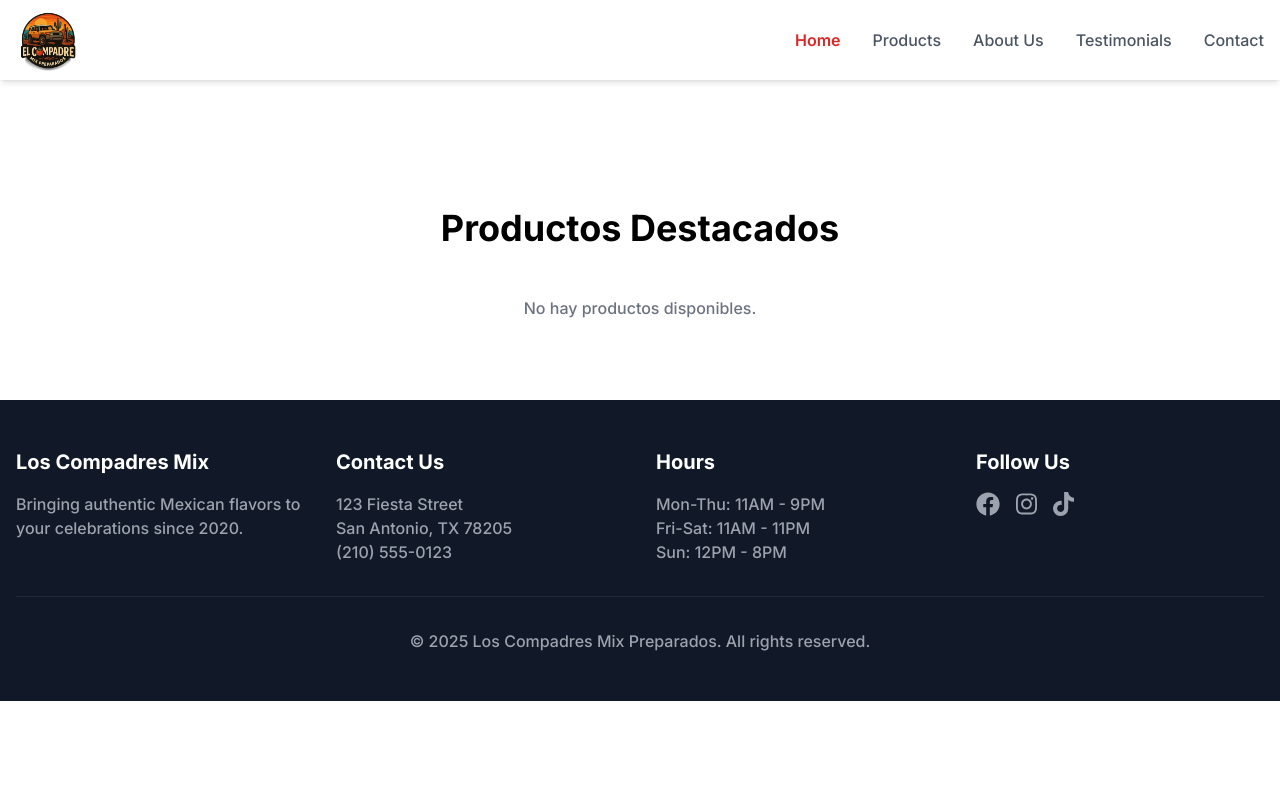
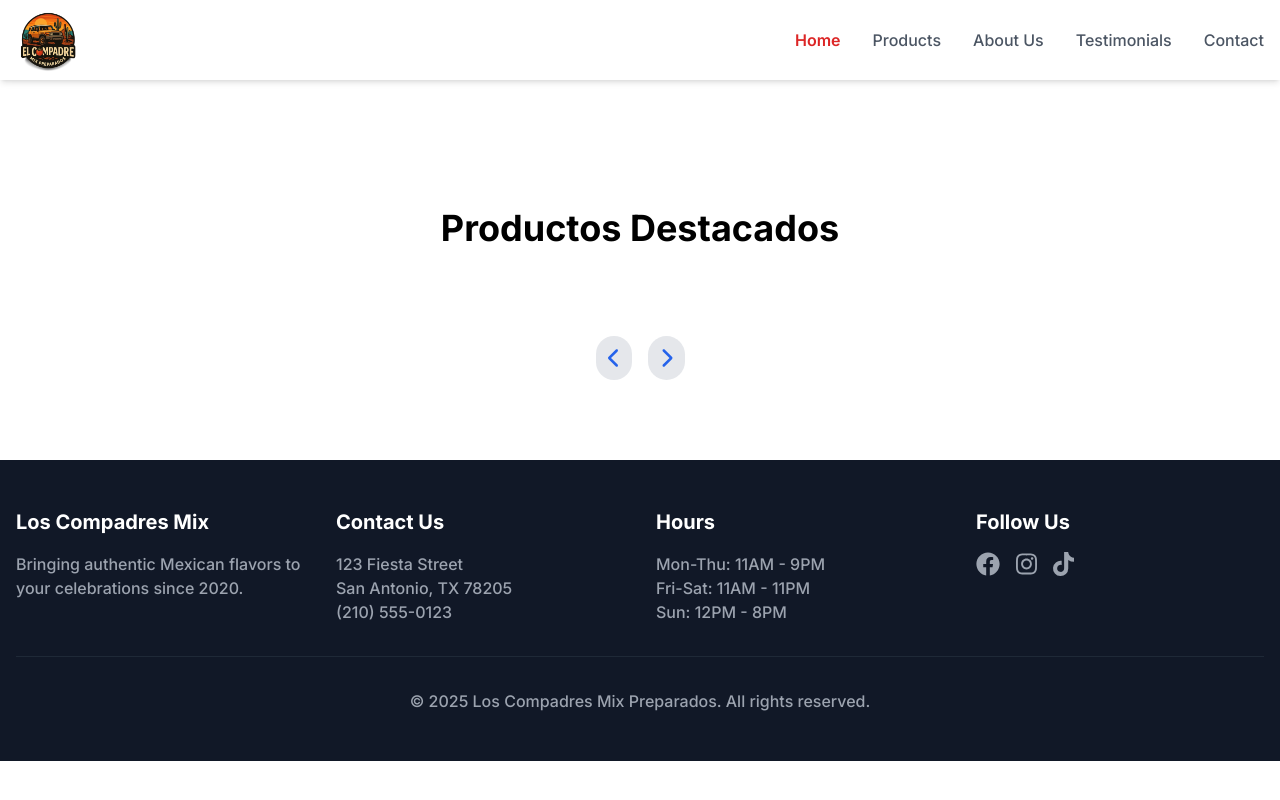
Before and after one commit to ebyted/mixpreparados, a Django app: page /products/ in a window 1280 px wide. Run offline with Django 5.2, Linux system fonts and the light colour scheme; some libraries are stand-ins or nearby versions.

Commit message:
feat carousel slide new logic for admin products

```diff
--- a/config/urls.py
+++ b/config/urls.py
@@ -8,8 +8,8 @@ urlpatterns = [
     path('', include('pages.urls')),  # esta línea lo conecta todo
     path('cart/', include('cart.urls', namespace='cart')),
     path('accounts/', include('django.contrib.auth.urls')),
-    #path('products/', include('products.urls')),
-    #path('testimonials/', include('testimonials.urls')),
+    path('products/', include('products.urls')),
+    path('testimonials/', include('testimonials.urls')),
 ]
 
 # Esto sirve las imágenes subidas en modo desarrollo
--- a/templates/static_templates/products.html
+++ b/templates/static_templates/products.html
@@ -356,35 +356,49 @@
       <div class="container mx-auto px-4 py-20">
         <h2 class="text-4xl font-bold text-center mb-12">Productos Destacados</h2>
 
-        <div class="grid grid-cols-1 sm:grid-cols-2 lg:grid-cols-3 gap-8">
+        <div id="carousel-slides" class="flex overflow-x-auto snap-x snap-mandatory gap-6 scroll-smooth pb-4">
           {% for product in products %}
-          <div class="bg-white shadow-md rounded-2xl p-6">
+          <div class="flex-none w-80 snap-start bg-white shadow-md rounded-2xl p-6">
             <img src="{% if product.image_url %}{{ product.image_url }}{% else %}{% static 'images/default.jpg' %}{% endif %}"
-            alt="{{ product.name }}"
-            class="w-full h-64 object-cover rounded-lg mb-4">
-            <h3 class="text-2xl font-bold mb-2">{{ product.name }}</h3>
-            <p class="text-gray-600 mb-4">{{ product.description }}</p>
-            <span class="block text-xl font-semibold text-blue-600">${{ product.price }}</span>
+                 alt="{{ product.name }}"
+                 class="w-full h-48 object-cover rounded-lg mb-4">
+            <h3 class="text-xl font-bold mb-2">{{ product.name }}</h3>
+            <p class="text-gray-600 mb-2">{{ product.description }}</p>
+            <span class="block text-lg font-semibold text-blue-600">${{ product.price }}</span>
 
             {% if user.is_authenticated %}
             <form method="post" action="{% url 'products:add_to_cart_from_products' product.id %}">
               {% csrf_token %}
               <button type="submit"
-                      class="mt-4 bg-blue-600 text-white px-4 py-2 rounded-full hover:bg-blue-700">
+                      class="mt-4 bg-blue-600 text-white px-4 py-2 rounded-full hover:bg-blue-700 w-full">
                 Agregar al carrito
               </button>
             </form>
             {% else %}
             <a href="{% url 'login' %}"
-               class="mt-4 inline-block bg-blue-600 text-white px-4 py-2 rounded-full hover:bg-blue-700">
+               class="mt-4 inline-block bg-blue-600 text-white px-4 py-2 rounded-full hover:bg-blue-700 w-full text-center">
               Inicia sesión
             </a>
             {% endif %}
           </div>
-          {% empty %}
-          <p class="col-span-3 text-center text-gray-500">No hay productos disponibles.</p>
           {% endfor %}
         </div>
+        <div class="flex justify-center mt-6 gap-4">
+          <button onclick="scrollCarousel(-1)" class="p-3 bg-gray-200 rounded-full hover:bg-gray-300">
+            <i class="fa-solid fa-chevron-left text-xl text-blue-600"></i>
+          </button>
+          <button onclick="scrollCarousel(1)" class="p-3 bg-gray-200 rounded-full hover:bg-gray-300">
+            <i class="fa-solid fa-chevron-right text-xl text-blue-600"></i>
+          </button>
+        </div>
+
+        <script>
+          function scrollCarousel(direction) {
+            const container = document.getElementById('carousel-slides');
+            const scrollAmount = 320;
+            container.scrollBy({ left: direction * scrollAmount, behavior: 'smooth' });
+          }
+        </script>
       </div>
     </section>
 
```
